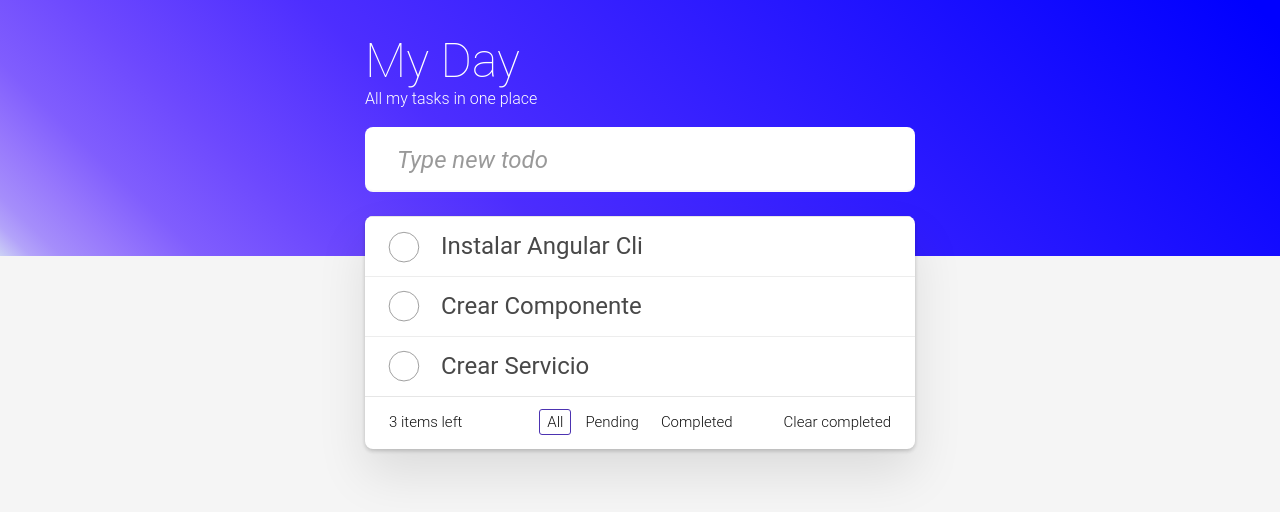
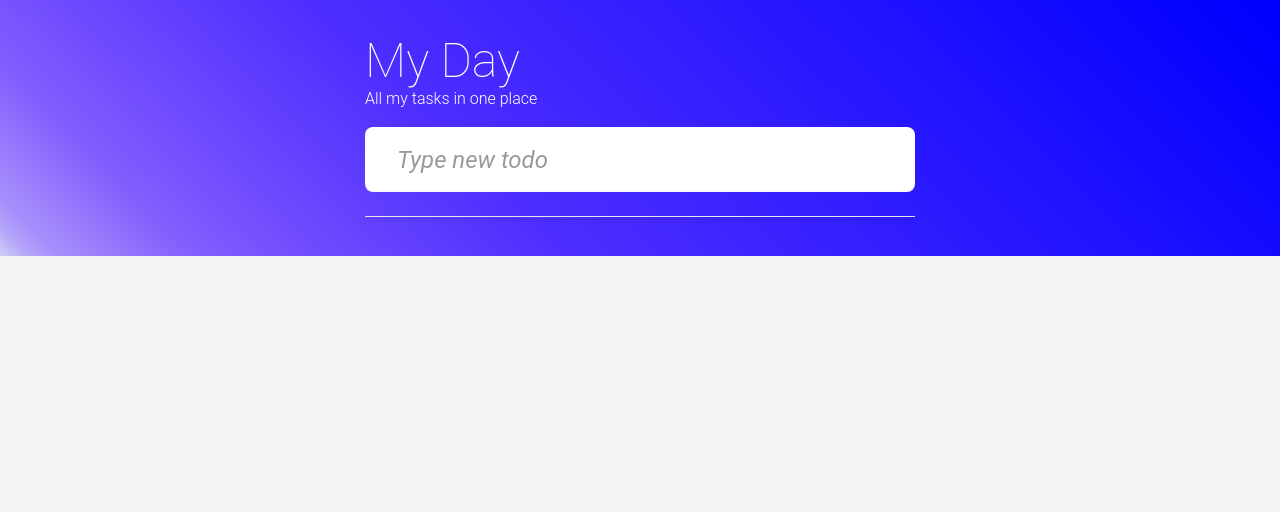
Before and after one commit to JesusChamiso/angular-todoApp, an Angular app: page / in a window 1280 px wide. Shown: the top 512 px of the page. Built offline with nearby package versions, Linux system fonts and the light colour scheme.

Commit message:
Local Storage

```diff
--- a/src/app/pages/home/home.component.html
+++ b/src/app/pages/home/home.component.html
@@ -46,7 +46,10 @@
       </ul>
     </section>
     <!-- This footer should be hidden by default and shown when there are todos -->
-    <footer class="footer">
+    <footer
+      class="footer"
+      *ngIf="taskByFilter().length > 0 || filter() !== 'all'"
+    >
       <!-- This should be `0 items left` by default -->
       <span class="todo-count">
         <strong>{{ taskByFilter().length }}</strong>
@@ -76,7 +79,9 @@
         </li>
       </ul>
       <!-- Hidden if no completed items are left ↓ -->
-      <button class="clear-completed">Clear completed</button>
+      <button class="clear-completed" (click)="clearCompleted()">
+        Clear completed
+      </button>
     </footer>
   </div>
 </section>
--- a/src/app/pages/home/home.component.ts
+++ b/src/app/pages/home/home.component.ts
@@ -1,5 +1,5 @@
 import { CommonModule } from '@angular/common';
-import { Component, computed, signal } from '@angular/core';
+import { Component, computed, effect, inject, Injector, signal } from '@angular/core';
 import { Task } from '../../models/task.model';
 import { FormControl, ReactiveFormsModule, Validators } from '@angular/forms';
 
@@ -10,32 +10,34 @@ import { FormControl, ReactiveFormsModule, Validators } from '@angular/forms';
   styleUrl: './home.component.css'
 })
 export class HomeComponent {
-  tasks = signal<Task[]>([
-    {
-      id:Date.now(),
-      title: 'Instalar Angular Cli',
-      completed: false
-    },
-    {
-      id:Date.now(),
-      title: 'Crear Componente',
-      completed: false
-    },
-    {
-      id:Date.now(),
-      title: 'Crear Servicio',
-      completed: false
-    },
-  ])
+  tasks = signal<Task[]>([])
 
   newTaskControl = new FormControl('', {
     nonNullable: true,
     validators: [
       Validators.required,
-      Validators.minLength(3),
+      Validators.minLength(1),
     ]
   });
 
+  injector = inject(Injector);
+  ngOnInit() {
+    const storage = localStorage.getItem('tasks');
+    if(storage) {
+      this.tasks.set(JSON.parse(storage));
+    }
+    this.trackTaks();
+  }
+
+  trackTaks(){
+    effect(() =>{
+      const tasks = this.tasks();
+      console.log(tasks);
+      localStorage.setItem('tasks', JSON.stringify(tasks));
+    },{
+      injector: this.injector
+    });
+  }
   changeHandler() {
     if(this.newTaskControl.valid) {
     const value = this.newTaskControl.value.trim();
@@ -140,4 +142,12 @@ export class HomeComponent {
     }
     return tasks
   })
+
+  clearCompleted() {
+    this.tasks.set(
+      this.tasks().filter(
+        task => !task.completed
+      )
+    );
+  }
 }
```
